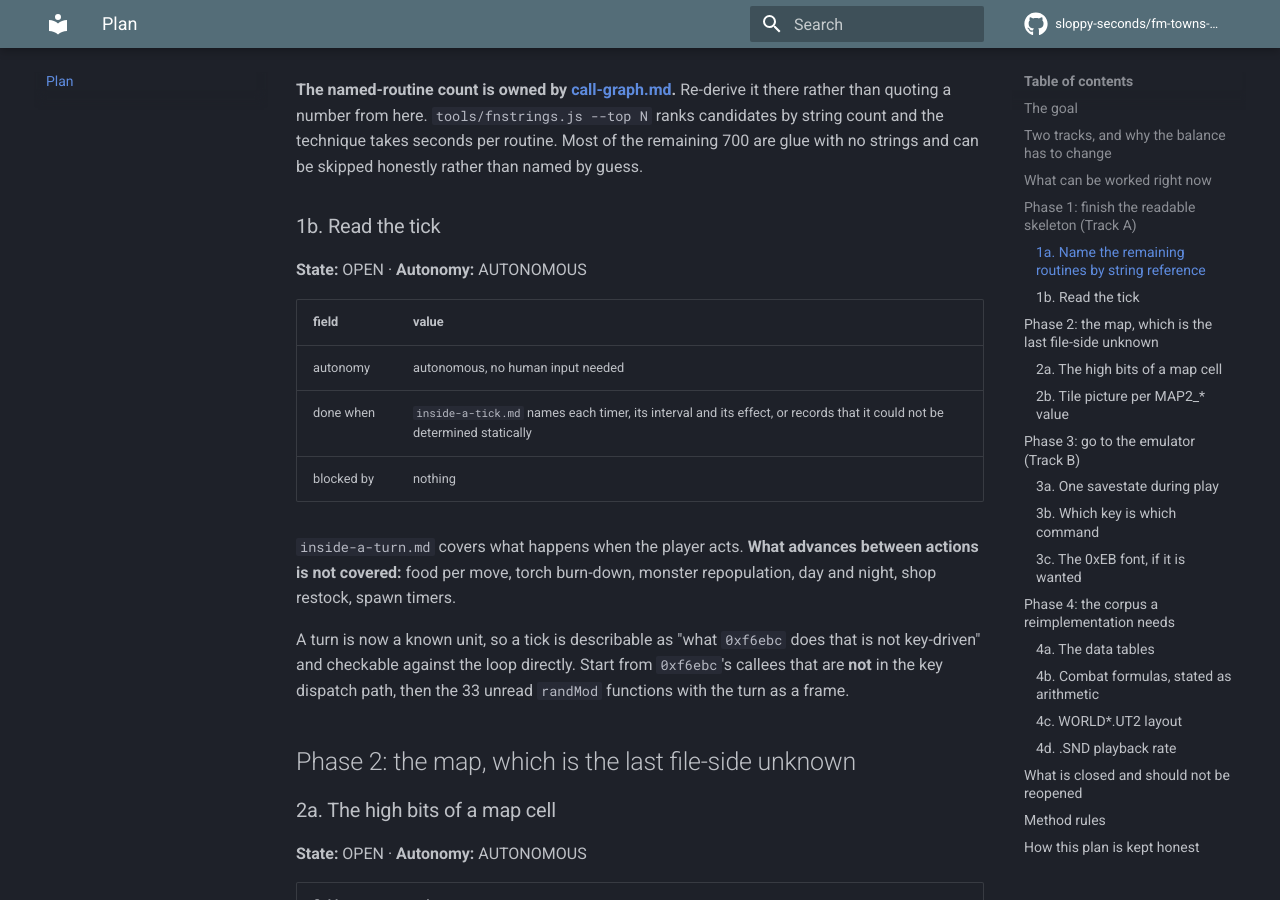
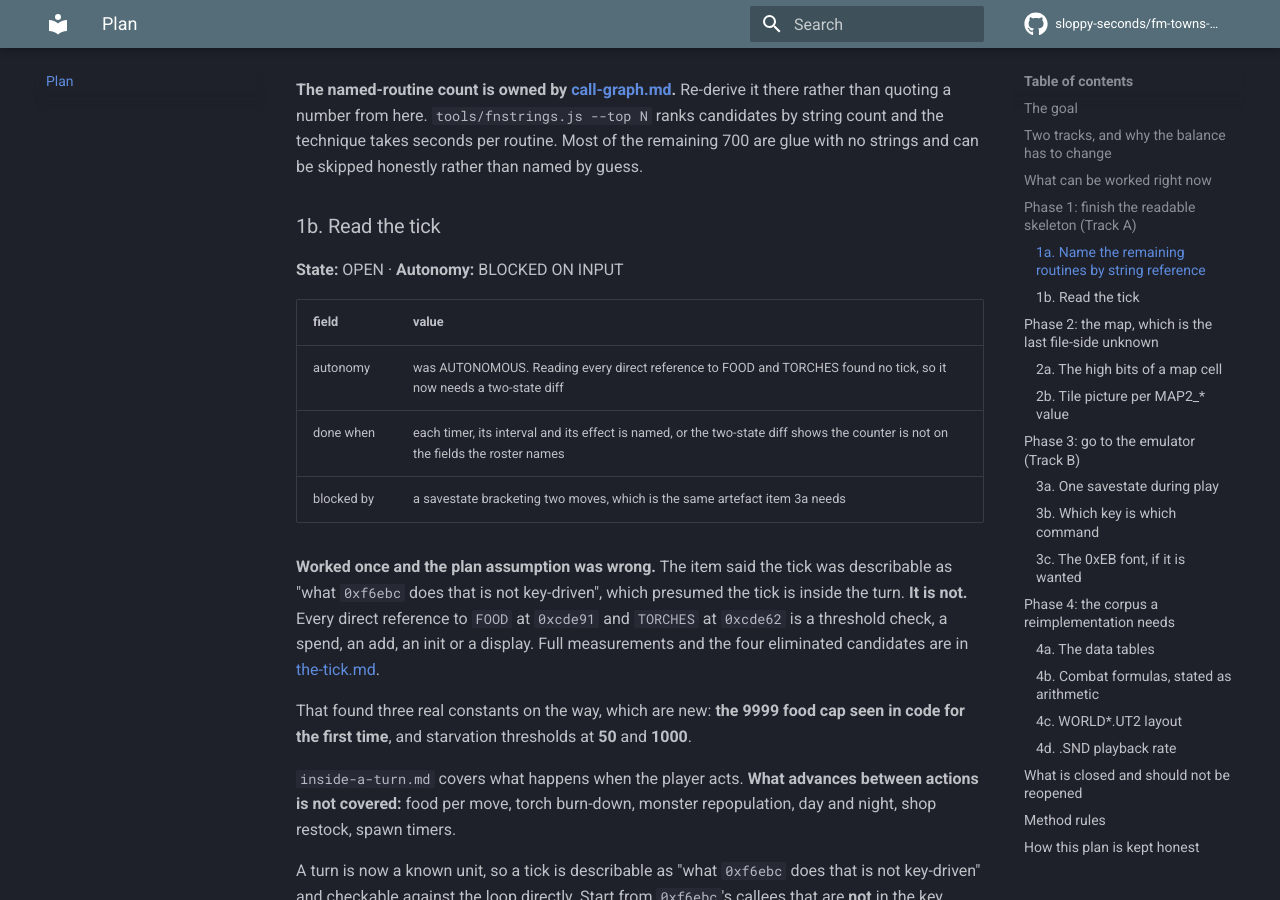
Before and after one commit to sloppy-seconds/fm-towns-ultima, an MkDocs documentation site: the page built from docs/plan.md, in a window 1280 px wide and 900 px high, scrolled down 2690 px. Built offline with MkDocs 1.6.1 and Material for MkDocs 9.7.7, drawn with Linux system fonts in a browser that asks for light colours; comment, search, counter and statistics services are not loaded.

Commit message:
Work item 1b, fail to find the tick, and find out the plan was wrong about where to look
Item 1b was AUTONOMOUS and described the tick as "what 0xf6ebc does that is not key driven". That presumed
the tick is inside the turn. The search says it is not, and the item is now BLOCKED ON INPUT.

WHAT WAS FOUND, and it is real. Three threshold constants on FOOD at 0xcde91, all exact: the 9999 cap at
0xef27b, which is the first time the cap has been seen in code rather than inferred from a save, and two
starvation thresholds at 50 (0xf1fda) and 1000 (0xf301d). The two thresholds are new.

WHY IT IS NOT THE TICK. 0xf5284 decrements FOOD with an underflow guard and has NINE callers, all UI: the
shop, the fortune teller, the ending, the music. That is spending food, not consuming it per move. 0xef25c
adds food with the 9999 cap and has three callers, none of them the turn loop.

THE INTERSECTION SEARCH AND ITS TRAP. Four functions touch both FOOD and TORCHES and were all eliminated:
0xec320 is character initialisation writing every field in sequence, 0xf0ea4 is spell handling clamping MAGIC
to 99 then 75, 0xe9f0c is the roster load path, 0xed7f0 is the status panel. Every one touches both fields
because a display reads them or an init writes them. Two fields appearing in the same function does not mean
the function advances them, and that is the trap worth recording.

THE LIKELY REFRAMING. The roster FOOD is probably a display copy and the live counter is elsewhere. 0xcde56
appeared earlier as an internal field in five routines that is not in the format string, and a counter that
resets on load would look exactly like that. The record layout was derived from the format string, which
names persisted fields, and a live tick need not be persisted.

WHAT WOULD SETTLE IT. A savestate bracketing two moves: walk one step, save, walk another, save, diff. A tick
counter changes by a constant, a display copy does not change at all. That is the same artefact item 3a needs,
so 1b joins 3a rather than standing alone.

New page docs/the-tick.md. Item 1b reclassified to BLOCKED ON INPUT. Startable items drop from four to three,
which is the honest number rather than the hopeful one.

```diff
--- a/docs/plan.md
+++ b/docs/plan.md
@@ -90,13 +90,21 @@ honestly rather than named by guess.
 
 ### 1b. Read the tick
 
-**State:** OPEN · **Autonomy:** AUTONOMOUS
+**State:** OPEN · **Autonomy:** BLOCKED ON INPUT
 
 | field | value |
 |---|---|
-| autonomy | autonomous, no human input needed |
-| done when | `inside-a-tick.md` names each timer, its interval and its effect, or records that it could not be determined statically |
-| blocked by | nothing |
+| autonomy | was AUTONOMOUS. Reading every direct reference to FOOD and TORCHES found no tick, so it now needs a two-state diff |
+| done when | each timer, its interval and its effect is named, or the two-state diff shows the counter is not on the fields the roster names |
+| blocked by | a savestate bracketing two moves, which is the same artefact item 3a needs |
+
+**Worked once and the plan assumption was wrong.** The item said the tick was describable as "what `0xf6ebc`
+does that is not key-driven", which presumed the tick is inside the turn. **It is not.** Every direct
+reference to `FOOD` at `0xcde91` and `TORCHES` at `0xcde62` is a threshold check, a spend, an add, an init or
+a display. Full measurements and the four eliminated candidates are in [the-tick.md](the-tick.md).
+
+That found three real constants on the way, which are new: **the 9999 food cap seen in code for the first
+time**, and starvation thresholds at **50** and **1000**.
 
 `inside-a-turn.md` covers what happens when the player acts. **What advances between actions is not
 covered:** food per move, torch burn-down, monster repopulation, day and night, shop restock, spawn
--- a/mkdocs.yml
+++ b/mkdocs.yml
@@ -88,6 +88,7 @@ nav:
       - The call graph: call-graph.md
       - The game loop: game-loop.md
       - Inside a turn: inside-a-turn.md
+      - The tick: the-tick.md
       - Command dispatch: command-dispatch.md
       - Two jump tables: jump-tables.md
       - Distance to reimplementation: reimplementation-gap.md
```
Also changed, not shown: docs/the-tick.md (added, +124 -0 lines).
